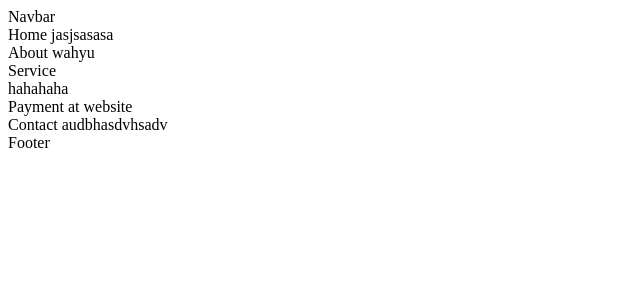
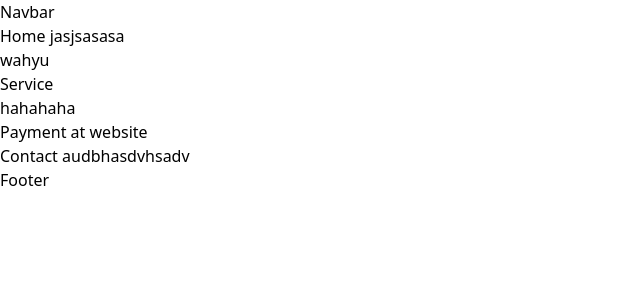
Before and after one commit to WahyuAndikaRahadi/ISP-Project, a React (Vite) app: page / in a window 1280 px wide. Shown: the top 300 px of the page, without its empty margins (0-640 px from the left). Built offline with nearby package versions, Linux system fonts and the light colour scheme.

Commit message:
update index.css

```diff
--- a/src/App.css
+++ /dev/null
@@ -1,3 +0,0 @@
-@tailwind base;
-@tailwind components;
-@tailwind utilities;
--- a/src/index.css
+++ b/src/index.css
@@ -0,0 +1,3 @@
+@tailwind base;
+@tailwind components;
+@tailwind utilities;
--- a/src/sections/About.jsx
+++ b/src/sections/About.jsx
@@ -2,7 +2,7 @@ import React from 'react'
 
 const About = () => {
   return (
-    <div>About wahyu</div>
+    <div>wahyu</div>
   )
 }
 
```
